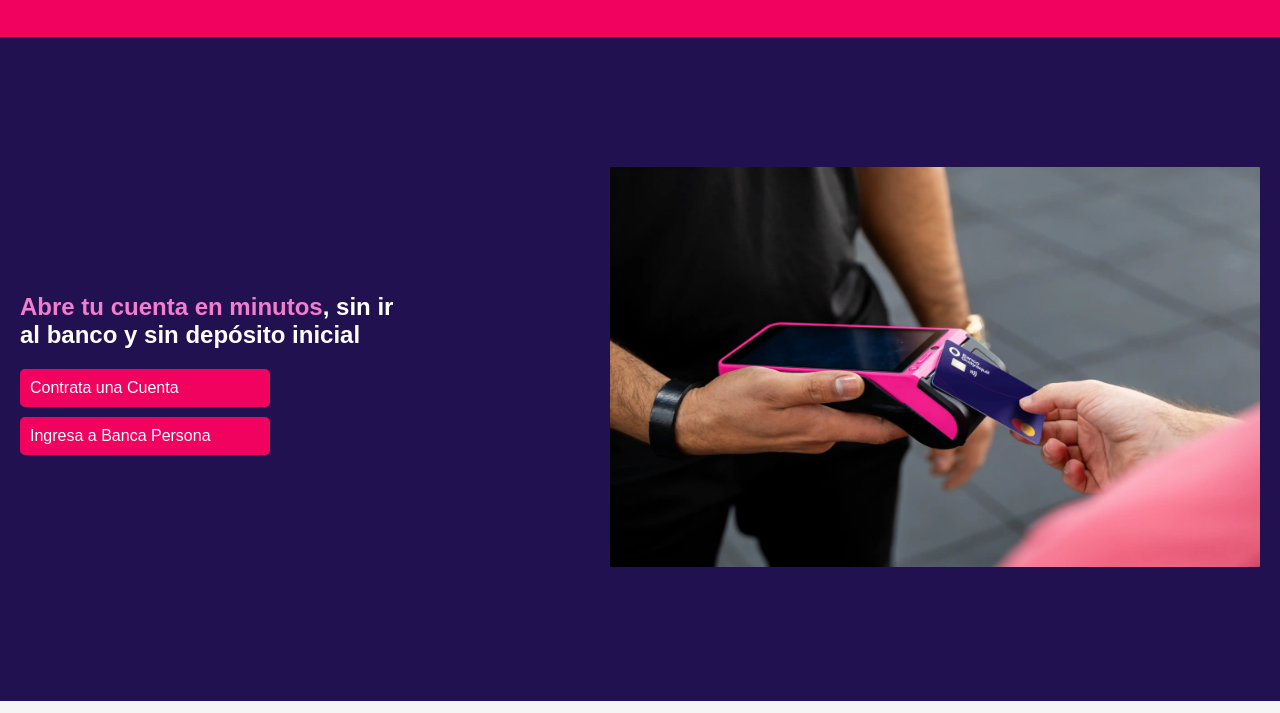
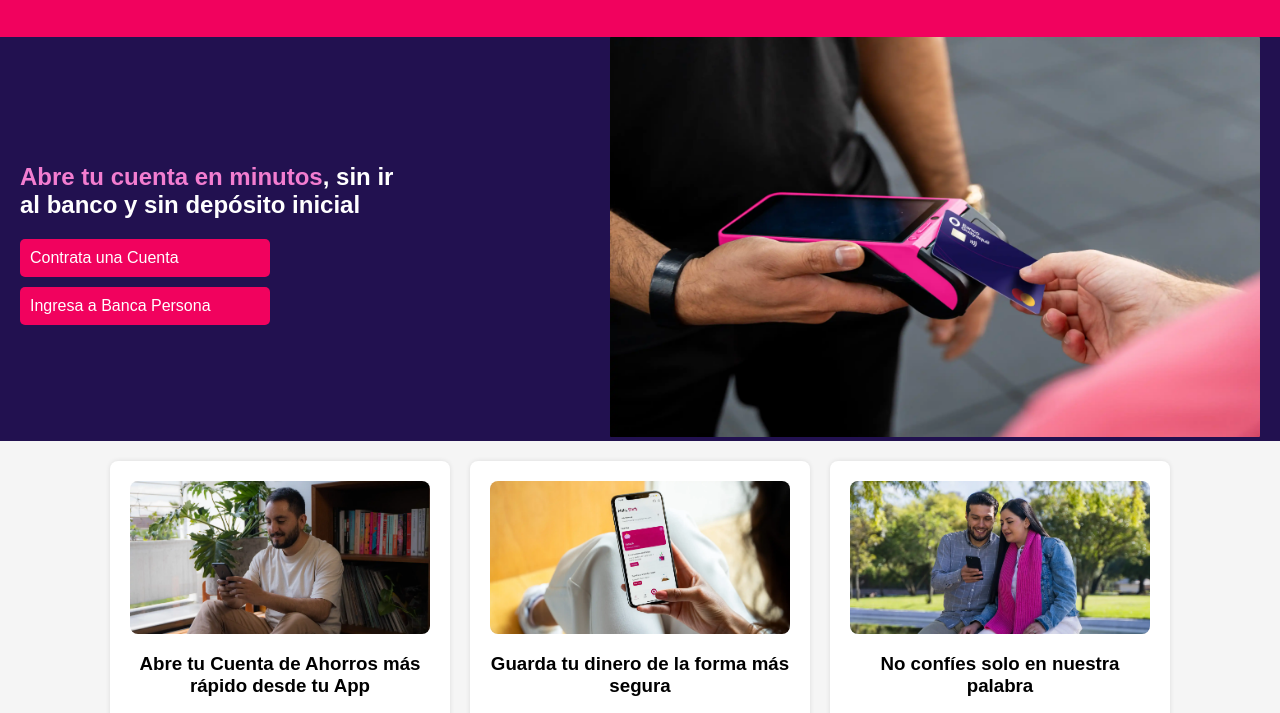
Before and after one commit to IAIDK420/paginabanco, a plain HTML site: page index.html in a window 1280 px wide. Shown: the part 83-796 px from the top of the page. Drawn offline with Linux system fonts and the light colour scheme.

Commit message:
Update index.html

```diff
--- a/index.html
+++ b/index.html
@@ -46,7 +46,7 @@
             align-items: center;
             background-color: #221150;
             color: white;
-            padding: 130px 20px;
+            padding: 0px 20px;
         }
             .banner-texto button {
             display: flex;
```
